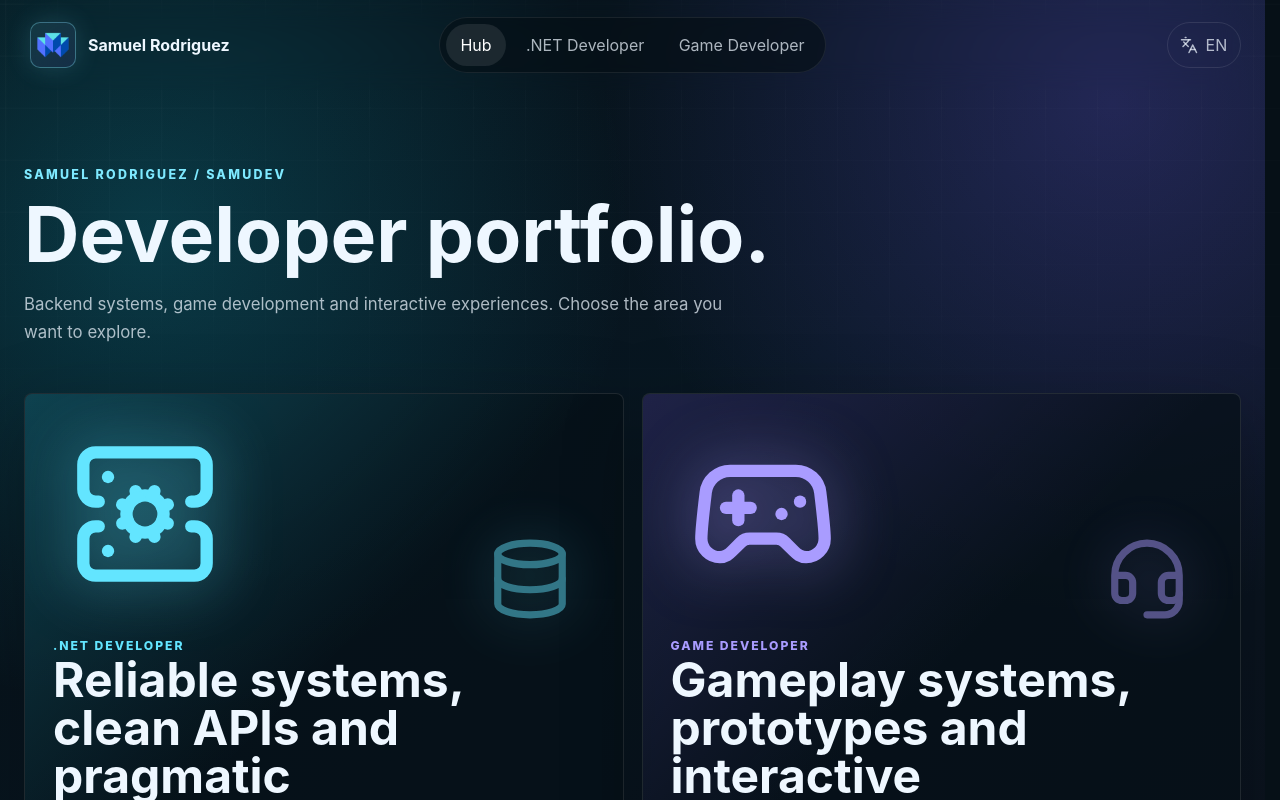
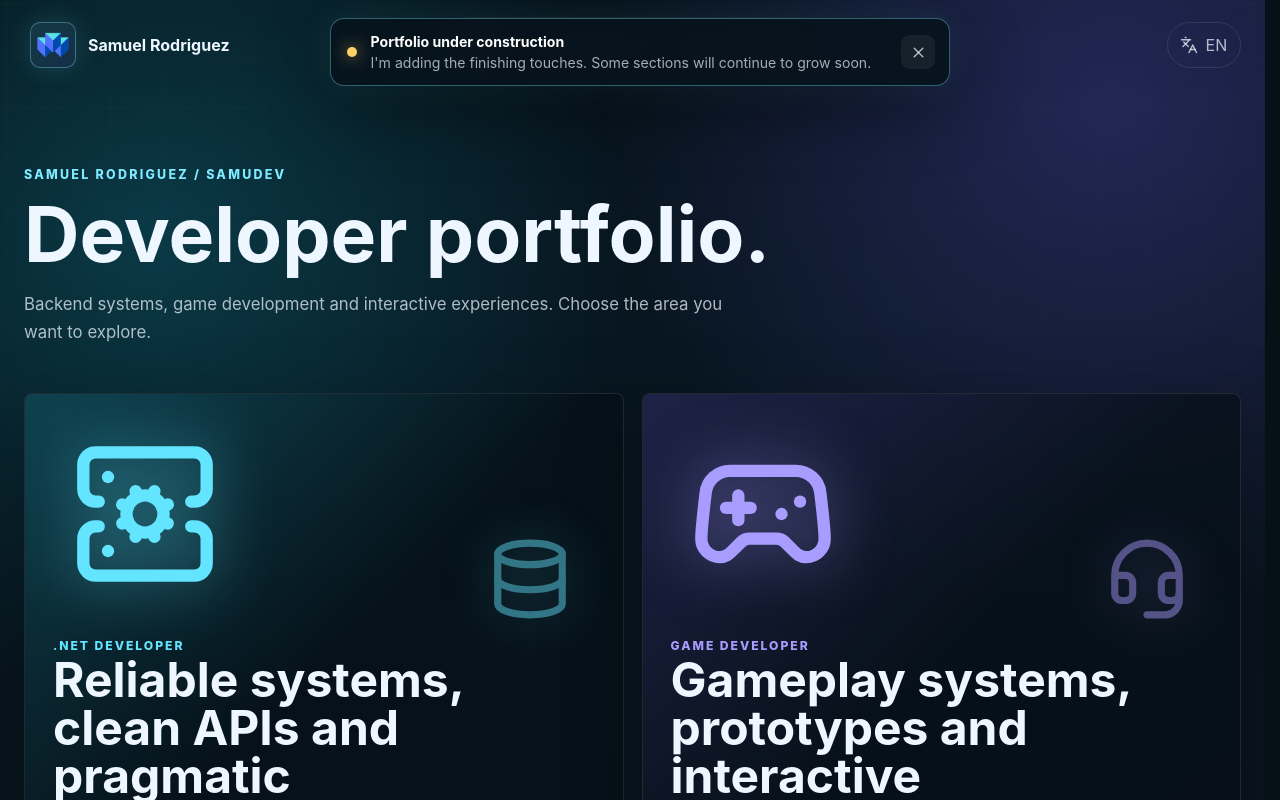
Before and after one commit to SamuelRodri/SamuDev, a React (Vite) app: page / in a window 1280 px wide. Shown: the top 800 px of the page. Built offline with nearby package versions, Linux system fonts and the light colour scheme.

Commit message:
Add construction notice banner

```diff
--- a/src/App.tsx
+++ b/src/App.tsx
@@ -1,4 +1,4 @@
-import { ArrowLeft, ArrowRight, Download, ExternalLink, Github, GraduationCap, Languages, Linkedin, Mail } from "lucide-react";
+import { ArrowLeft, ArrowRight, Download, ExternalLink, Github, GraduationCap, Languages, Linkedin, Mail, X } from "lucide-react";
 import { useEffect, useMemo, useState } from "react";
 import { content, Locale, Mode, modeDetails, profileLinks } from "./content";
 import { featuredGameProject } from "./featuredGameProject";
@@ -29,6 +29,7 @@ function normalizePath(path: string) {
 
 function App() {
   const [locale, setLocale] = useState<Locale>("en");
+  const [showConstructionNotice, setShowConstructionNotice] = useState(true);
   const [path, setPath] = useState(getInitialPath);
   const [fromHub, setFromHub] = useState(
     () => normalizePath(window.location.pathname.replace(basePath, "") || "/") === "/" || window.history.state?.fromHub === true,
@@ -69,6 +70,26 @@ function App() {
   return (
     <div className="app-shell">
       <div className="grid-glow" aria-hidden="true" />
+      {showConstructionNotice && (
+        <aside className="construction-notice" role="status">
+          <span className="construction-notice-dot" aria-hidden="true" />
+          <p>
+            <strong>{locale === "es" ? "Portfolio en construcción" : "Portfolio under construction"}</strong>
+            <span>
+              {locale === "es"
+                ? "Estoy dando los últimos retoques. Algunas secciones seguirán creciendo próximamente."
+                : "I'm adding the finishing touches. Some sections will continue to grow soon."}
+            </span>
+          </p>
+          <button
+            type="button"
+            onClick={() => setShowConstructionNotice(false)}
+            aria-label={locale === "es" ? "Cerrar aviso" : "Close notice"}
+          >
+            <X size={17} />
+          </button>
+        </aside>
+      )}
       <Header
         locale={locale}
         path={path}
--- a/src/styles.css
+++ b/src/styles.css
@@ -62,6 +62,64 @@ a {
 @keyframes grid-drift {
   from { background-position: 0 0; opacity: 0.72; }
   to { background-position: 26px 18px; opacity: 1; }
+}
+
+.construction-notice {
+  position: fixed;
+  z-index: 30;
+  top: 18px;
+  left: 50%;
+  display: grid;
+  grid-template-columns: auto minmax(0, 1fr) auto;
+  align-items: center;
+  gap: 0.85rem;
+  width: min(620px, calc(100% - 32px));
+  padding: 0.8rem 0.85rem 0.8rem 1rem;
+  border: 1px solid rgba(126, 233, 255, 0.36);
+  border-radius: 14px;
+  background: rgba(7, 20, 29, 0.94);
+  box-shadow: 0 18px 70px rgba(0, 0, 0, 0.48), 0 0 34px rgba(126, 233, 255, 0.12);
+  backdrop-filter: blur(18px);
+  animation: construction-notice-drop 700ms cubic-bezier(0.16, 1, 0.3, 1) both;
+}
+
+@keyframes construction-notice-drop {
+  from { opacity: 0; transform: translate(-50%, calc(-100% - 30px)); }
+  to { opacity: 1; transform: translate(-50%, 0); }
+}
+
+.construction-notice-dot {
+  width: 10px;
+  height: 10px;
+  border-radius: 50%;
+  background: #ffd166;
+  box-shadow: 0 0 16px rgba(255, 209, 102, 0.75);
+}
+
+.construction-notice p {
+  display: grid;
+  gap: 0.08rem;
+  margin: 0;
+  font-size: 0.88rem;
+  line-height: 1.4;
+}
+
+.construction-notice strong { color: #fff; }
+.construction-notice p span { color: rgba(238, 247, 255, 0.68); }
+
+.construction-notice button {
+  display: grid;
+  width: 34px;
+  height: 34px;
+  place-items: center;
+  border-radius: 9px;
+  background: rgba(255, 255, 255, 0.06);
+  color: rgba(238, 247, 255, 0.72);
+}
+
+.construction-notice button:hover {
+  background: rgba(255, 255, 255, 0.12);
+  color: #fff;
 }
 
 .site-header {
@@ -714,6 +772,7 @@ p {
 
 @media (prefers-reduced-motion: reduce) {
   .grid-glow { animation: none; }
+  .construction-notice { animation: none; transform: translateX(-50%); }
   .availability-status span { animation: none; }
   .mode-card,
   .mode-card::before,
@@ -1290,6 +1349,16 @@ p {
     --page-gutter: 24px;
   }
 
+  .construction-notice {
+    top: 10px;
+    align-items: start;
+    gap: 0.65rem;
+    padding-left: 0.8rem;
+  }
+
+  .construction-notice-dot { margin-top: 0.35rem; }
+  .construction-notice p span { display: none; }
+
   .hub,
   .mode-page {
     padding-top: 44px;
```
